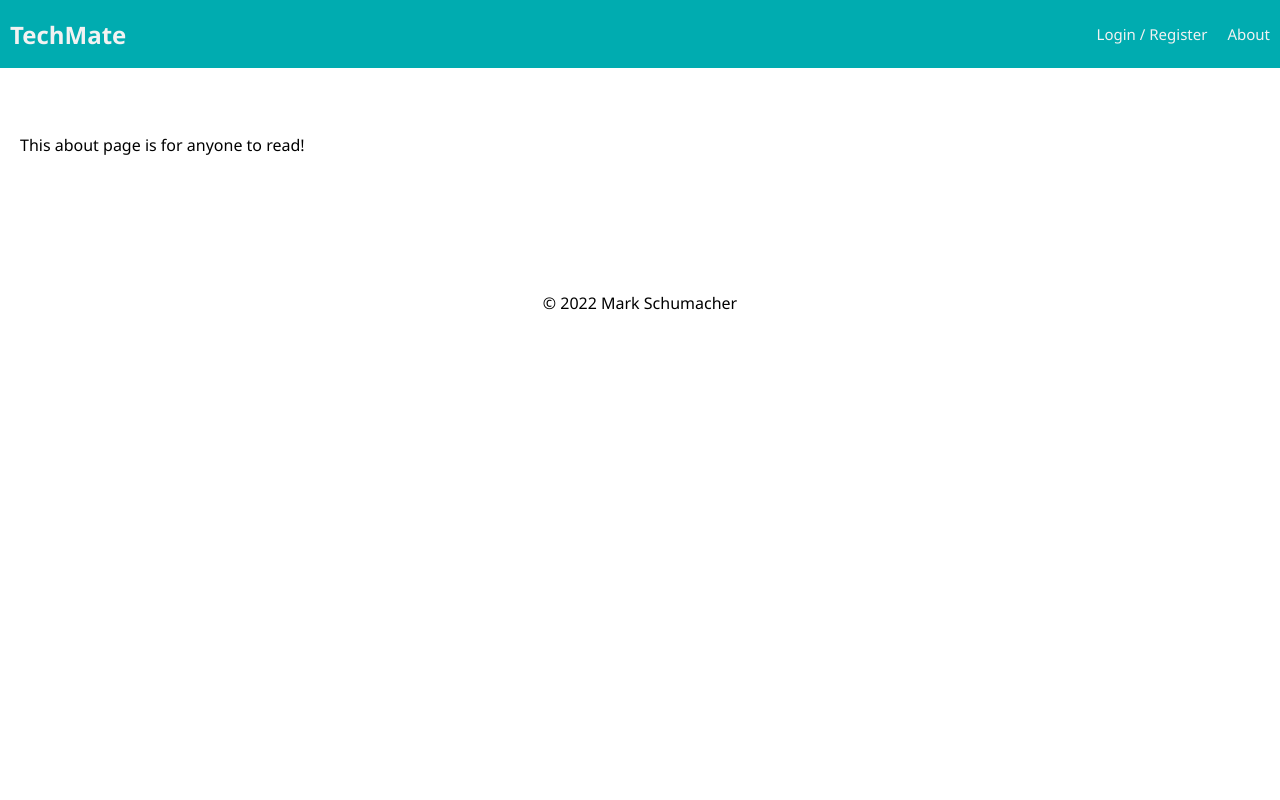
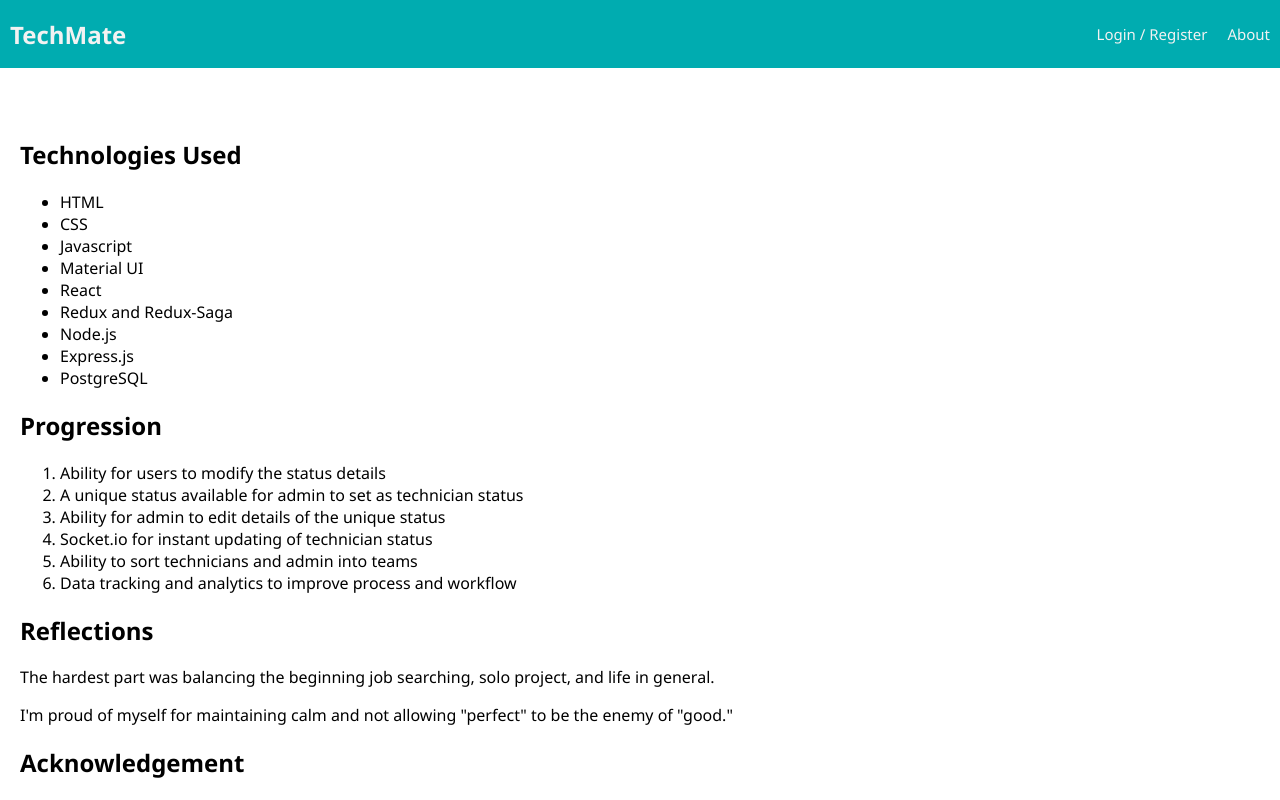
Before and after one commit to VenoMidas/TechMate, a React (Create React App) app: page /#/about in a window 1280 px wide. Shown: the top 800 px of the page. Built offline with nearby package versions, Linux system fonts and the light colour scheme; no server answers.

Commit message:
Update AboutPage

```diff
--- a/src/components/AboutPage/AboutPage.jsx
+++ b/src/components/AboutPage/AboutPage.jsx
@@ -9,7 +9,40 @@ function AboutPage() {
   return (
     <div className="container">
       <div>
-        <p>This about page is for anyone to read!</p>
+
+        <h2>Technologies Used</h2>
+        <ul>
+          <li>HTML</li>
+          <li>CSS</li>
+          <li>Javascript</li>
+          <li>Material UI</li>
+          <li>React</li>
+          <li>Redux and Redux-Saga</li>
+          <li>Node.js</li>
+          <li>Express.js</li>
+          <li>PostgreSQL</li>
+        </ul>
+
+        <h2>Progression</h2>
+        <ol>
+          <li>Ability for users to modify the status details</li>
+          <li>A unique status available for admin to set as technician status</li>
+          <li>Ability for admin to edit details of the unique status</li>
+          <li>Socket.io for instant updating of technician status</li>
+          <li>Ability to sort technicians and admin into teams</li>
+          <li>Data tracking and analytics to improve process and workflow</li>
+        </ol>
+
+        <h2>Reflections</h2>
+        <p>The hardest part was balancing the beginning job searching, solo project, and life in general.</p>
+        <p>I'm proud of myself for maintaining calm and not allowing "perfect" to be the enemy of "good."</p>
+
+        <h2>Acknowledgement</h2>
+        <p>My partner Emily for managing our little monster Olivia on nights and weekends.</p>
+        <p>My parents, in-laws, and other friends and family</p>
+        <p>Prime faculty and staff</p>
+        <p>Members of the Phrygian cohort</p>
+
       </div>
     </div>
   );
```
